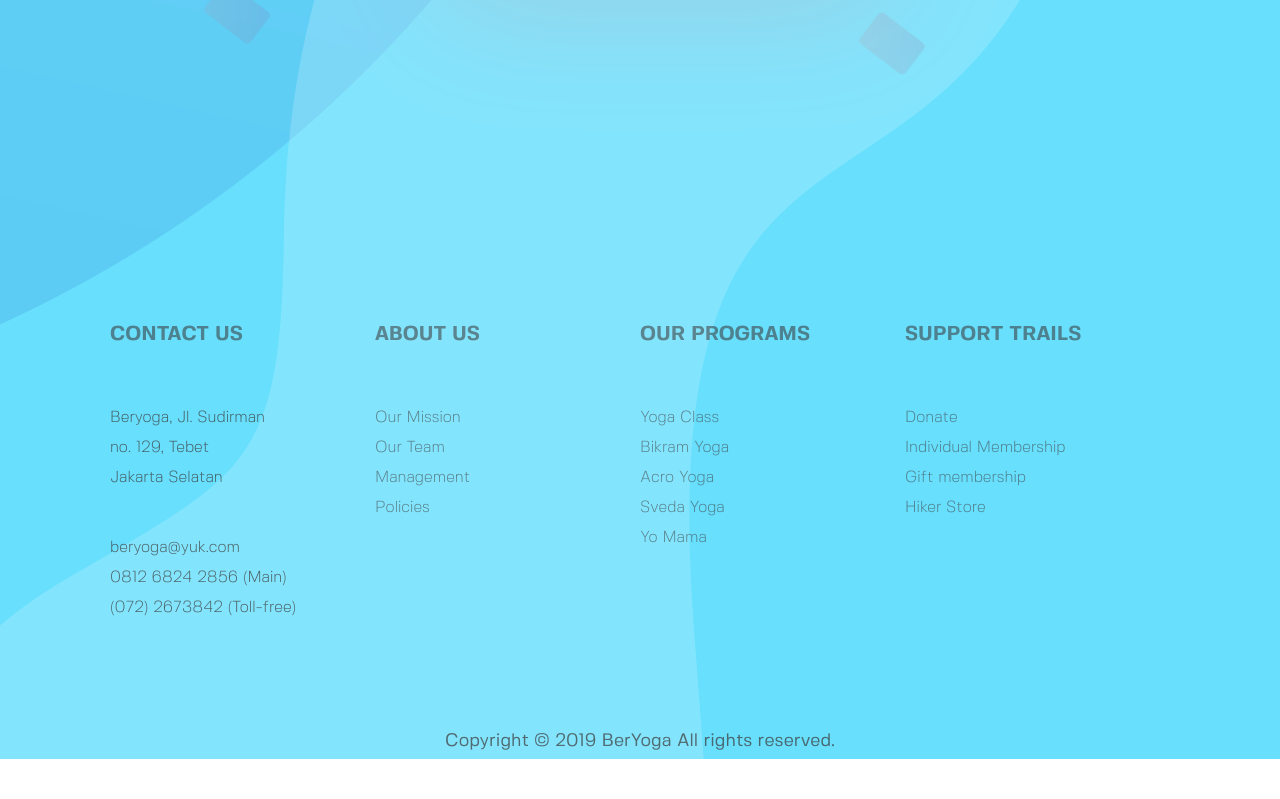
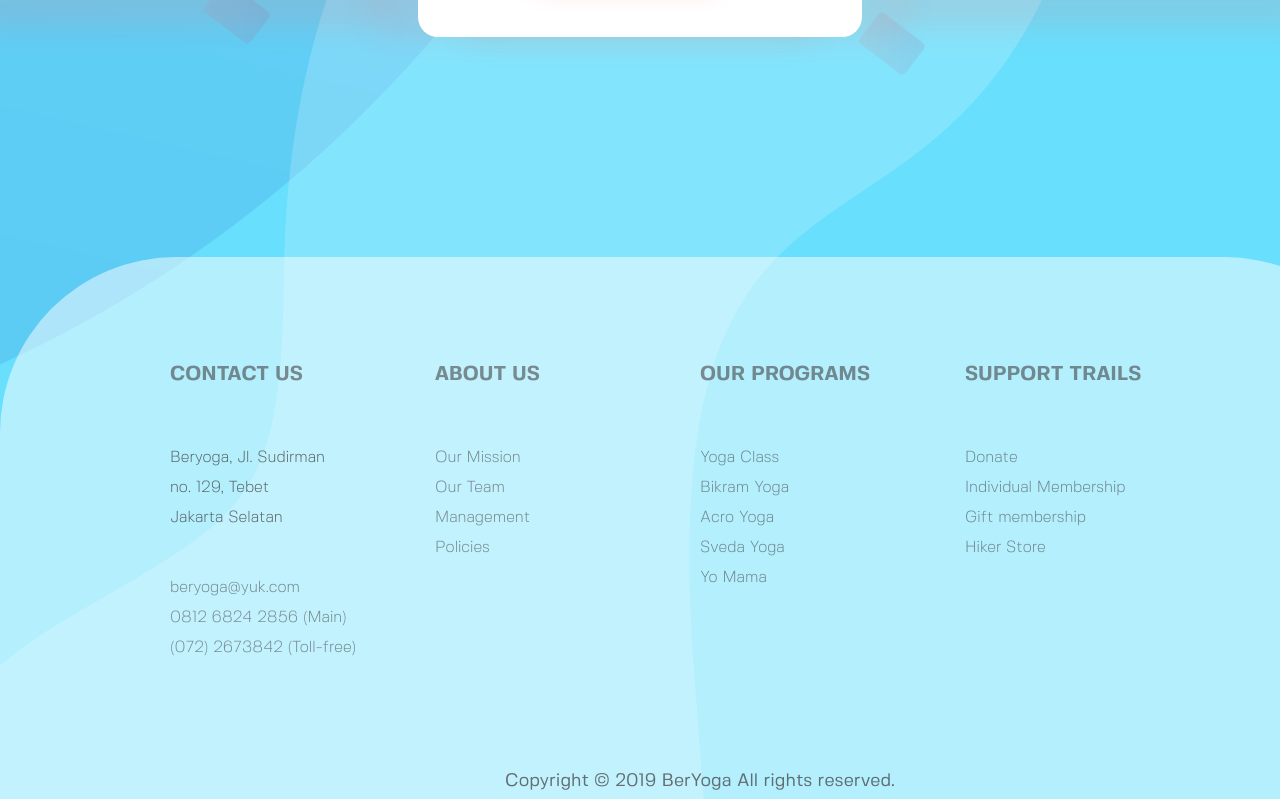
Before and after one commit to maximiloi/beryoga, a plain HTML site: page index.html in a window 1280 px wide. Shown: the part 5889-6688 px from the top of the page. Before the commit the page ends 6648 px from the top, so only its background shows below. Drawn offline with Linux system fonts and the light colour scheme.

Commit message:
доделан десктоп футтер

```diff
--- a/index.html
+++ b/index.html
@@ -181,6 +181,7 @@
       </div>
     </section>
 
+    <div class="footer__content--wrapper">
       <div class="footer__wrapper">
         <ul class="footer__list">
           <li class="footer__item">
@@ -192,9 +193,9 @@
             Jakarta Selatan
           </li><br>
           <li class="footer__item">
-          beryoga@yuk.com<br>
-          0812 6824 2856 (Main)<br>
-          (072) 2673842 (Toll-free)
+            <a href="mailto:test@test.test">beryoga@yuk.com</a><br>
+            <a href="tel:+081268242856">0812 6824 2856 (Main)</a><br>
+            <a href="tel:+0722673842">(072) 2673842 (Toll-free)</a>
           </li>
         </ul>
 
@@ -230,6 +231,7 @@
         </ul>
       </div>
       <p class="footer__copyright">Copyright © 2019 BerYoga All rights reserved.</p>
+    </div>
   </footer>
 
 </body>
--- a/sass/block/_footer.sass
+++ b/sass/block/_footer.sass
@@ -1,10 +1,18 @@
 .footer
   margin: 0
   padding: 0
+  padding-top: 60px
   background: url('/image/footer_card.png') 50% top no-repeat, url('/image/footer_eclipse.png') 50% bottom no-repeat
+  &__content--wrapper
+    width: 1400px
+    margin: 0 auto
+    border-top-left-radius: 176px
+    border-top-right-radius: 176px
+    background-color: rgba(255, 255, 255, .5)
   &__wrapper
     display: flex
     justify-content: center
+    padding-top: 100px
     margin-bottom: 100px
   &__list
     margin: 0
--- a/sass/block/_price.sass
+++ b/sass/block/_price.sass
@@ -1,5 +1,5 @@
 .price
-  margin-bottom: 340px
+  margin-bottom: 220px
   display: flex
   justify-content: center
   align-items: center
@@ -16,11 +16,12 @@
       width: 500px
       height: 770px
     &:nth-child(1)
-      box-shadow: -29px 30px 30px 0px rgba(255, 106, 109, 0.15);
+      box-shadow: -29px 30px 30px 0px rgba(255, 106, 109, 0.15)
     &:nth-child(3)
-      box-shadow: 28px 31px 30px 0px rgba(255, 106, 109, 0.15);
+      box-shadow: 28px 31px 30px 0px rgba(255, 106, 109, 0.15)
     &:nth-child(2)
-      box-shadow: 24px 28px 130px 0px rgba(255, 106, 109, 0.19);
+      z-index: 2
+      box-shadow: 42px 1px 30px 0px rgba(255, 106, 109, 0.15), -42px 1px 30px 0px rgba(255, 106, 109, 0.15)
   &__card-title
     margin: 0
     margin-top: 75px
```
Also changed, not shown: css/main.css, 1 other file. Lines whose indentation alone changed are shown as unchanged.
